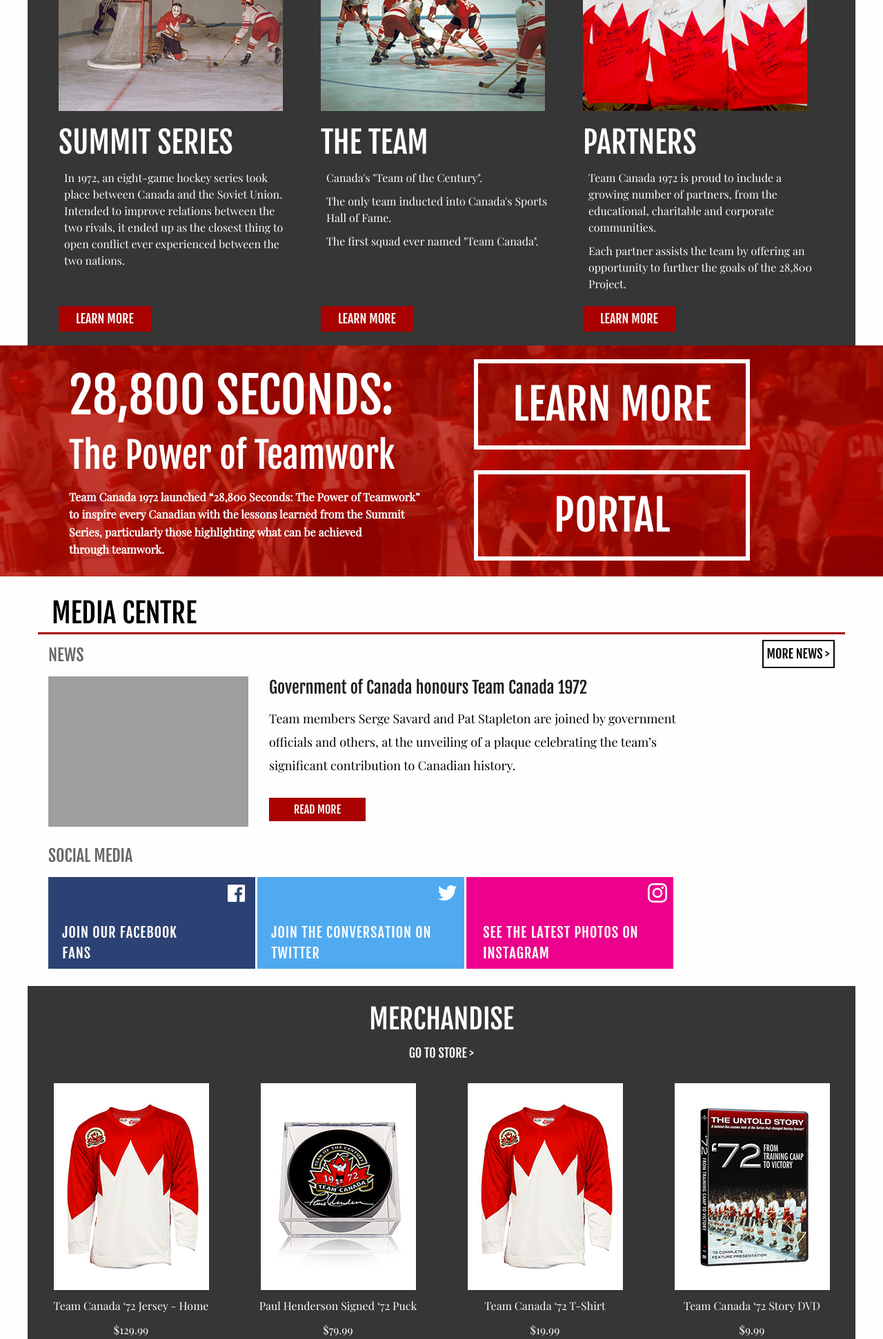
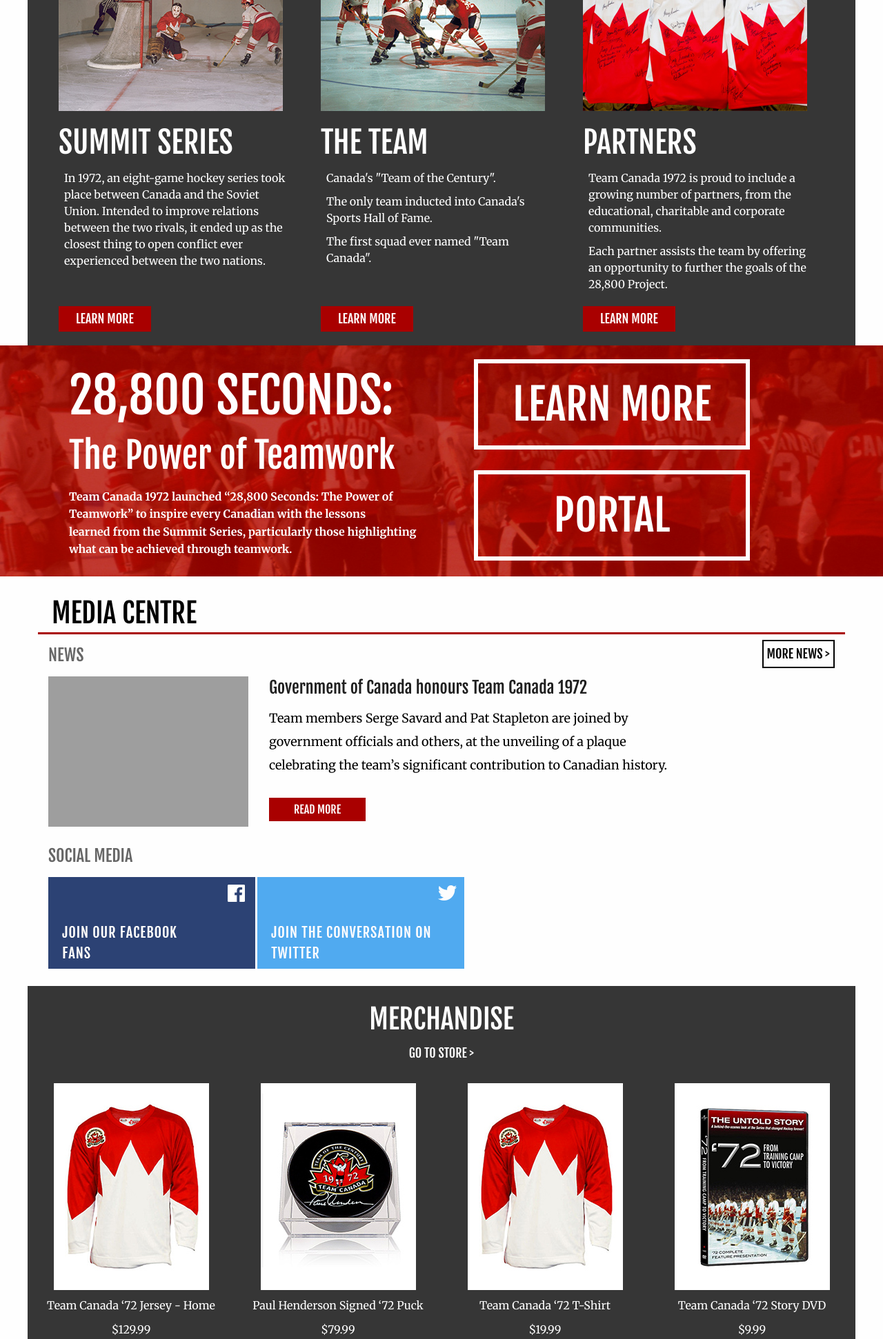
Before and after one commit to c-larocque/team-canada, a PHP site: page / in a window 1280 px wide. Shown: the part 891-2833 px from the top of the page at 69% size. Run offline with PHP 8.4, Linux system fonts and the light colour scheme; grey boxes are pictures that could not be loaded.

Commit message:
small changes - body font and took otu the instagram button on home page

```diff
--- a/css/css/app.css
+++ b/css/css/app.css
@@ -131,7 +131,7 @@
       margin-bottom: 15px; }
     #mainHome .homeSections p {
       clear: both;
-      font-family: "Playfair Display", Times, serif;
+      font-family: "Merriweather", Times, serif;
       font-size: 0.875em;
       color: #fff;
       padding: 0 8px; }
@@ -164,7 +164,7 @@
       font-size: 1.875em;
       text-align: center; }
     #legacyPano #legacyInfo p {
-      font-family: "Playfair Display", Times, serif;
+      font-family: "Merriweather", Times, serif;
       font-size: 0.875em; }
   #legacyPano #legacyButCon {
     font-family: "Fjalla One", Helvetica, Arial, sans-serif;
@@ -210,7 +210,7 @@
     color: #202020;
     padding: 5px; }
   #mediaCentre #newsSection p {
-    font-family: "Playfair Display", Times, serif;
+    font-family: "Merriweather", Times, serif;
     font-size: 1em;
     color: #000;
     line-height: 1.375em; }
@@ -233,10 +233,11 @@
   line-height: 1.875em; }
 #mediaCentre #socialSection div {
   clear: both; }
+#mediaCentre .socialImgs {
+  padding-bottom: 10px; }
 #mediaCentre .socials {
   display: block;
-  margin: 0 auto;
-  padding-bottom: 10px; }
+  margin: 0 auto; }
 #mediaCentre .socials:hover {
   box-shadow: 0px 0px 15px #000;
   z-index: 2;
@@ -268,7 +269,7 @@
   #merchCon .merch {
     display: block;
     margin: 0 auto;
-    font-family: "Playfair Display", Times, serif;
+    font-family: "Merriweather", Times, serif;
     text-align: center; }
   #merchCon .addToCart {
     display: block;
--- a/css/sass/app.scss
+++ b/css/sass/app.scss
@@ -1,5 +1,5 @@
 $mainFont: 'Fjalla One', Helvetica, Arial, sans-serif;
-$paraFont: 'Playfair Display', Times, serif;
+$paraFont: 'Merriweather', Times, serif;
 $grey: #363636;
 $red: #a90000;
 
@@ -381,12 +381,13 @@
 	{
 		clear: both;
 	}
-
+		.socialImgs {
+			padding-bottom: 10px;
+		}
 	.socials
 	{
 		display: block;
 		margin: 0 auto;
-		padding-bottom: 10px;
 	}
 	.socials:hover
 	{
--- a/index.html
+++ b/index.html
@@ -5,7 +5,7 @@
     <meta http-equiv="x-ua-compatible" content="ie=edge">
     <meta name="viewport" content="width=device-width, initial-scale=1.0">
     <title>HOME - Team Canada 1972</title>
-    <link href="http://fonts.googleapis.com/css?family=Fjalla+One%7CPlayfair+Display" rel="stylesheet" type="text/css">
+    <link href="https://fonts.googleapis.com/css?family=Fjalla+One|Merriweather:400,400i,700" rel="stylesheet" type="text/css">
     <link rel="stylesheet" href="css/foundation-icons.css">
     <link rel="stylesheet" href="css/foundation.css">
     <link rel="stylesheet" href="css/css/app.css">
@@ -150,10 +150,9 @@
 
             <section class="small-12 columns" id="socialSection">
               <h3>SOCIAL MEDIA</h3>
-              <div >
+              <div class="socialImgs">
                 <a href="http://www.facebook.com/teamcanada1972"><img data-interchange="[images/facebook_small.png, small], [images/facebook_medium.png, medium], [images/facebook_large.png, large]" alt="Facebook Link" class="socials"></a>
                 <a href="http://www.twitter.com/teamcanada1972"><img data-interchange="[images/twitter_small.png, small], [images/twitter_medium.png, medium], [images/twitter_large.png, large]" alt="Twitter Link" class="socials"></a>
-                <a href="http://www.instagram.com"><img data-interchange="[images/instagram_small.png, small], [images/instagram_medium.png, medium], [images/instagram_large.png, large]" alt="Instagram Link" class="socials"></a>
               </div>
             </section>
           </section>
```
Also changed, not shown: other parts of css/css/app.css (+18 -18 lines), 3 other files.
